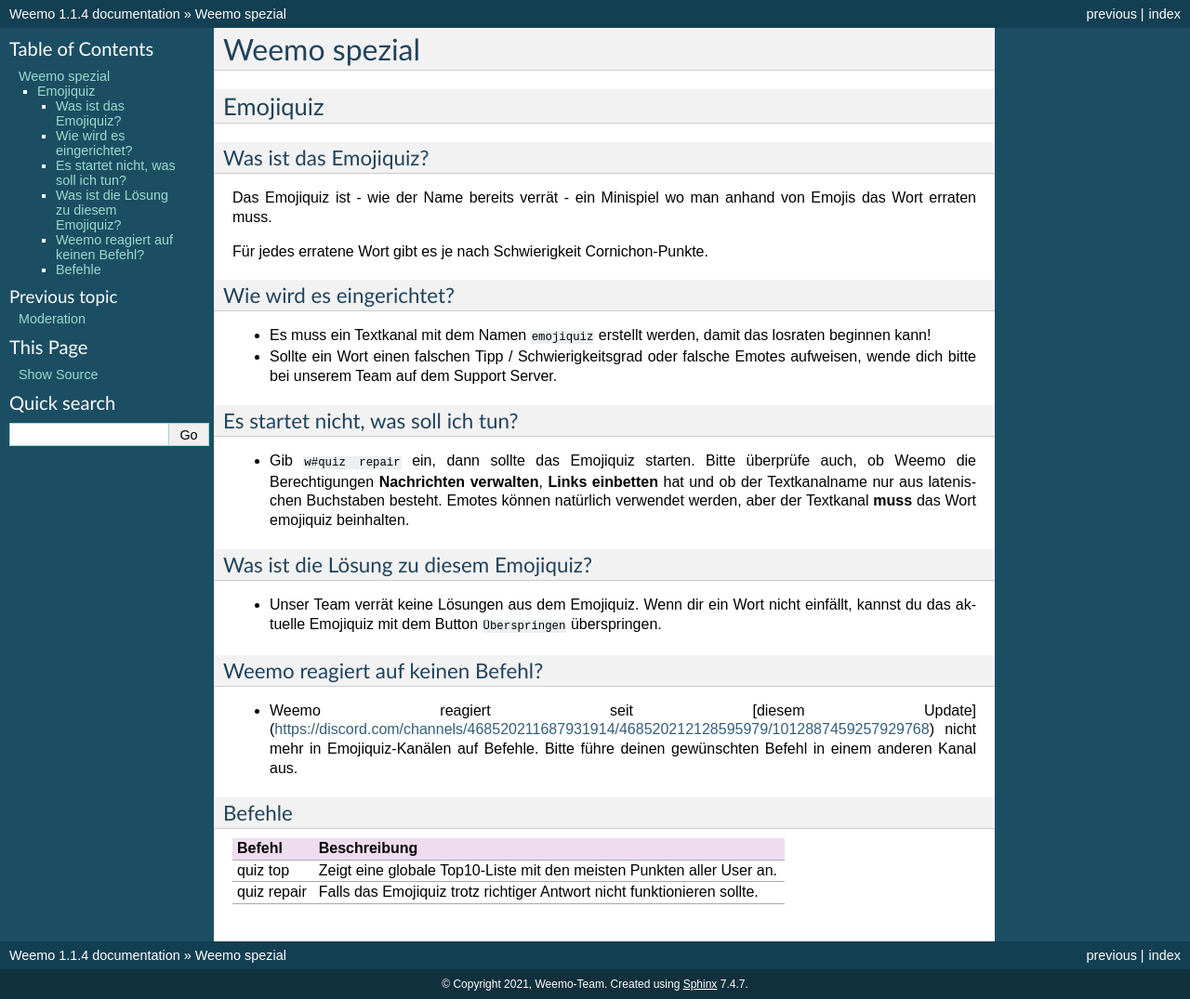
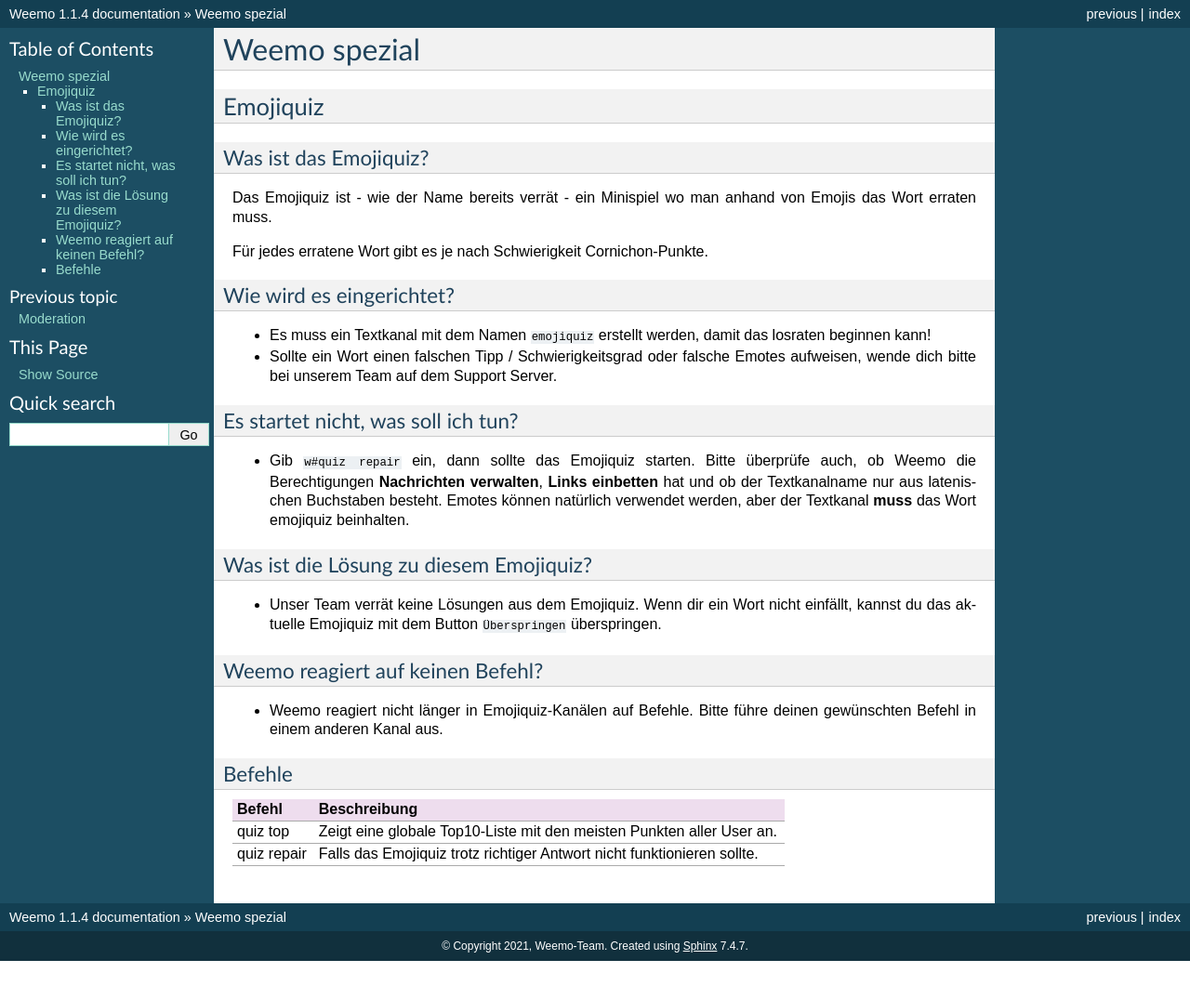
Before and after one commit to niborus/weemo-doc, a Sphinx documentation site: the page built from docs/weemo-spezial.rst, in a window 1280 px wide. Shown: the whole page at 93% size. Built offline with Sphinx 7.4.7, drawn with Linux system fonts in a browser that asks for light colours; after the commit the page ends 1034 px from its top, so only the background shows below that.

Commit message:
Update weemo-spezial.rst

```diff
--- a/docs/weemo-spezial.rst
+++ b/docs/weemo-spezial.rst
@@ -30,7 +30,7 @@
 
 Weemo reagiert auf keinen Befehl?
 ^^^^^^^^^^^^^^^^^^^^^^^^^^^^^^^^^^^
-- Weemo reagiert seit [diesem Update](https://discord.com/channels/468520211687931914/468520212128595979/1012887459257929768) nicht mehr in Emojiquiz-Kanälen auf Befehle. Bitte führe deinen gewünschten Befehl in einem anderen Kanal aus.
+- Weemo reagiert nicht länger in Emojiquiz-Kanälen auf Befehle. Bitte führe deinen gewünschten Befehl in einem anderen Kanal aus.
 
 .. _emojiquiz_befehle:
 
```
